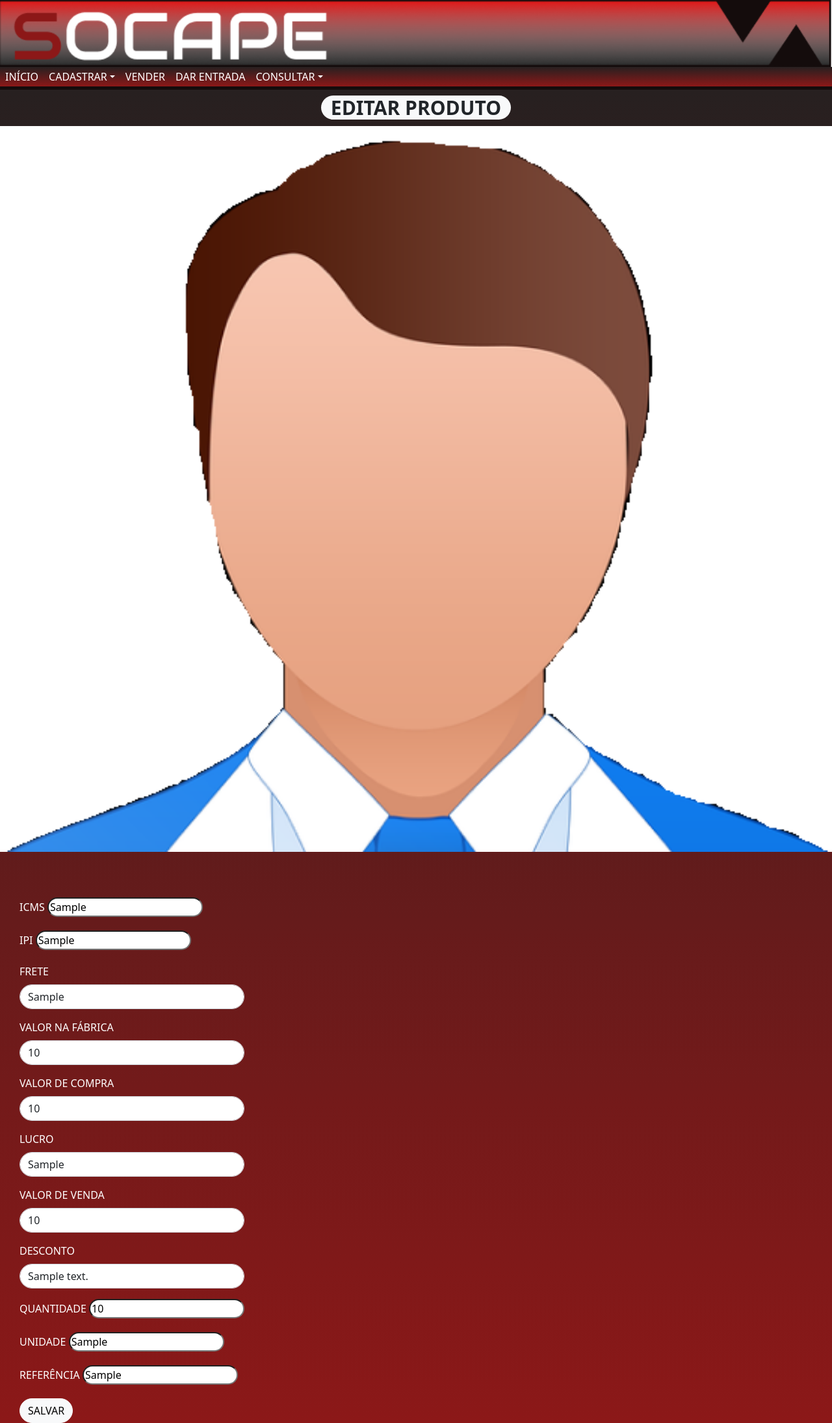
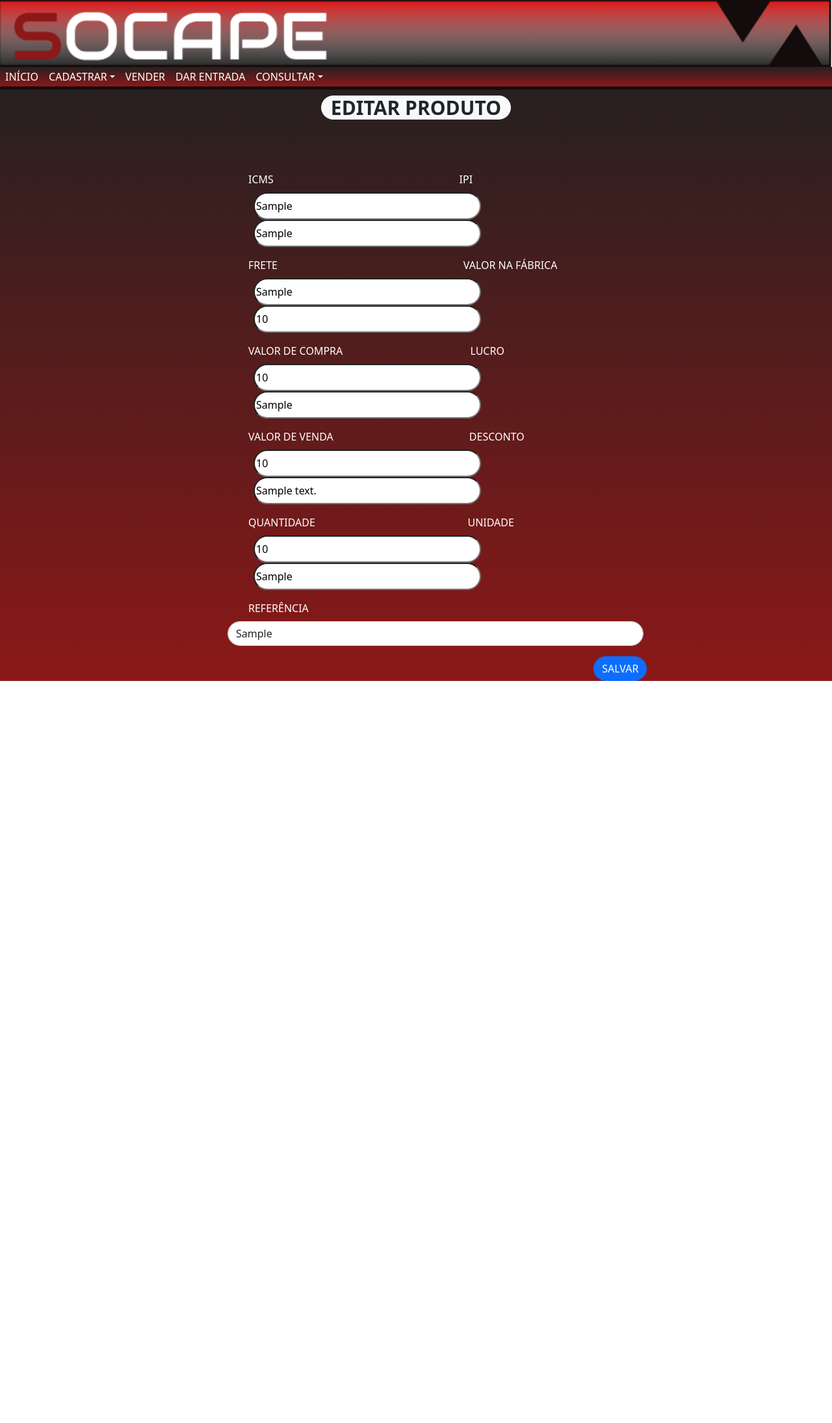
Before and after one commit to WebI-2020-2/socape, a PHP site: page /src/views/consulta/editarProduto.php?id=1 in a window 1280 px wide. Shown: the whole page at 65% size. After the commit the page ends 1048 px from the top, so only its background shows below. Run offline with PHP 8.4, Linux system fonts and the light colour scheme; tables that the repository leaves empty or names only in its code hold one stand-in row (values such as "Sample post"); some libraries are stand-ins or nearby versions.

Commit message:
alterações no front

```diff
--- a/public/css/estilos.css
+++ b/public/css/estilos.css
@@ -119,6 +119,13 @@ form {
   padding: 4px 15px 3px 15px;
   border-radius: 50px;
 }
+#consultproduct{
+  width: 350px;
+  height:42px;
+  border-radius: 30px 30px 30px 30px !important;
+  margin-left: 40px;
+}
+
 
 #divBusca{
   background-color:#ffffff;
--- a/src/views/cadastro/anofabricacao.php
+++ b/src/views/cadastro/anofabricacao.php
@@ -57,7 +57,7 @@ $fabricacoes = new FabricacaoController();
         </div>
     </nav>
 
-    <div id="container">
+    <div id="containerlimitado">
         <h1>
             <span class="badge bg-light text-dark">CADASTRAR ANO DE FABRICAÇÃO</span>
         </h1>
--- a/src/views/cadastro/carro.php
+++ b/src/views/cadastro/carro.php
@@ -57,7 +57,7 @@ $carros = new CarroController();
         </div>
     </nav>
 
-    <div id="container">
+    <div id="containerlimitado">
         <h1>
             <span class="badge bg-light text-dark">CADASTRAR MODELO DE CARRO</span>
         </h1>
--- a/src/views/cadastro/localizacao.php
+++ b/src/views/cadastro/localizacao.php
@@ -57,7 +57,7 @@ $localizacoes = new LocalizacaoController();
         </div>
     </nav>
 
-    <div id="container">
+    <div id="containerlimitado">
         <h1>
             <span class="badge bg-light text-dark">CADASTRAR LOCALIZAÇÃO</span>
         </h1>
--- a/src/views/cadastro/motor.php
+++ b/src/views/cadastro/motor.php
@@ -57,7 +57,7 @@ $motores = new MotorController();
         </div>
     </nav>
 
-    <div id="container">
+    <div id="containerlimitado">
         <h1>
             <span class="badge bg-light text-dark">CADASTRAR POTÊNCIA DO MOTOR</span>
         </h1>
--- a/src/views/cadastro/valvula.php
+++ b/src/views/cadastro/valvula.php
@@ -57,7 +57,7 @@ $valvulas = new ValvulasController();
         </div>
     </nav>
 
-    <div id="container">
+    <div id="containerlimitado">
         <h1>
             <span class="badge bg-light text-dark">CADASTRAR VÁLVULA</span>
         </h1>
--- a/src/views/consulta/cliente.php
+++ b/src/views/consulta/cliente.php
@@ -57,7 +57,7 @@ $clientes = new ClientesController();
         </div>
     </nav>
 
-    <div id="container">
+    <div id="containerlimitado">
         <h1>
             <span class="badge bg-light text-dark">CONSULTAR CLIENTE</span>
         </h1>
@@ -106,7 +106,7 @@ $clientes = new ClientesController();
             }
         } ?>
 
-        <table style="margin-top: 1%"  class="table">
+        <table style="margin-top: 2%"  class="table">
             <thead>
                 <tr>
                     <th>ID</th>
--- a/src/views/consulta/editarProduto.php
+++ b/src/views/consulta/editarProduto.php
@@ -145,54 +145,52 @@ $produto = $produtos->findOne($idproduto);
         }
         ?>
 
-        <img src="./../../../public/imagens/usuario.png">
-        <form method="POST" action="">
+
+
+
+        <form id="formProduto" method="POST" action="">
+                <label style="margin-left: 5%"class="form-label">ICMS</label>
+                <label style="margin-left: 44%"class="form-label">IPI</label>
+            <div  class="mb-3">
+                <input id="consultproduct" type="text"  name="icms" placeholder="ICMS" value="<?= $produto->getIcms(); ?>" required>
+                <input id="consultproduct" type="text"  name="ipi" placeholder="IPI" value="<?= $produto->getIpi(); ?>" required>
+            </div>
+            <label style="margin-left: 5%" class="form-label">FRETE</label>
+            <label style="margin-left: 44%" class="form-label">VALOR NA FÁBRICA</label>
             <div class="mb-3">
-                <label class="form-label">ICMS</label>
-                <input type="text" name="icms" placeholder="ICMS" value="<?= $produto->getIcms(); ?>" required>
+                <input id="consultproduct" type="text"  name="frete" placeholder="FRETE" value="<?= $produto->getFrete(); ?>" required>
+                <input id="consultproduct" type="text"  name="valornafabrica" placeholder="VALOR NA FÁBRICA" value="<?= $produto->getValornafabrica(); ?>" required>
             </div>
+            <label style="margin-left: 5%" class="form-label">VALOR DE COMPRA</label>
+            <label style="margin-left: 30%" class="form-label">LUCRO</label>
             <div class="mb-3">
-                <label class="form-label">IPI</label>
-                <input type="text" name="ipi" placeholder="IPI" value="<?= $produto->getIpi(); ?>" required>
+
+                <input id="consultproduct" type="text"  name="valordecompra" placeholder="VALOR DE COMPRA" value="<?= $produto->getValordecompra(); ?>" required>
+                <input id="consultproduct" type="text"  name="lucro" placeholder="LUCRO" value="<?= $produto->getLucro(); ?>" required>
             </div>
+            <label style="margin-left: 5%"class="form-label">VALOR DE VENDA</label>
+            <label style="margin-left: 32%"class="form-label">DESCONTO</label>
             <div class="mb-3">
-                <label class="form-label">FRETE</label>
-                <input type="text" class="form-control" name="frete" placeholder="FRETE" value="<?= $produto->getFrete(); ?>" required>
+
+                <input id="consultproduct" type="text"  name="valorvenda" placeholder="VALOR DE VENDA" value="<?= $produto->getValorvenda(); ?>" required>
+
+                <input id="consultproduct" type="text"  name="desconto" placeholder="DESCONTO" value="<?= $produto->getDesconto(); ?>" required>
             </div>
+            <label style="margin-left: 5%"class="form-label">QUANTIDADE</label>
+            <label style="margin-left: 36%"class="form-label">UNIDADE</label>
             <div class="mb-3">
-                <label class="form-label">VALOR NA FÁBRICA</label>
-                <input type="text" class="form-control" name="valornafabrica" placeholder="VALOR NA FÁBRICA" value="<?= $produto->getValornafabrica(); ?>" required>
+
+                <input id="consultproduct" type="text"  name="quantidade" placeholder="QUANTIDADE" value="<?= $produto->getQuantidade(); ?>" required>
+
+                <input id="consultproduct" type="text"  name="unidade" placeholder="UNIDADE" value="<?= $produto->getUnidade(); ?>" required>
             </div>
+            <label  style="margin-left: 5%"class="form-label">REFERÊNCIA</label>
             <div class="mb-3">
-                <label class="form-label">VALOR DE COMPRA</label>
-                <input type="text" class="form-control" name="valordecompra" placeholder="VALOR DE COMPRA" value="<?= $produto->getValordecompra(); ?>" required>
-            </div>
-            <div class="mb-3">
-                <label class="form-label">LUCRO</label>
-                <input type="text" class="form-control" name="lucro" placeholder="LUCRO" value="<?= $produto->getLucro(); ?>" required>
-            </div>
-            <div class="mb-3">
-                <label class="form-label">VALOR DE VENDA</label>
-                <input type="text" class="form-control" name="valorvenda" placeholder="VALOR DE VENDA" value="<?= $produto->getValorvenda(); ?>" required>
-            </div>
-            <div class="mb-3">
-                <label class="form-label">DESCONTO</label>
-                <input type="text" class="form-control" name="desconto" placeholder="DESCONTO" value="<?= $produto->getDesconto(); ?>" required>
-            </div>
-            <div class="mb-3">
-                <label class="form-label">QUANTIDADE</label>
-                <input type="text" name="quantidade" placeholder="QUANTIDADE" value="<?= $produto->getQuantidade(); ?>" required>
-            </div>
-            <div class="mb-3">
-                <label class="form-label">UNIDADE</label>
-                <input type="text" name="unidade" placeholder="UNIDADE" value="<?= $produto->getUnidade(); ?>" required>
-            </div>
-            <div class="mb-3">
-                <label class="form-label">REFERÊNCIA</label>
-                <input type="text" name="referencia" placeholder="REFERÊNCIA" value="<?= $produto->getReferencia(); ?>" required>
+
+                <input  type="text" class="form-control" name="referencia" placeholder="REFERÊNCIA" value="<?= $produto->getReferencia(); ?>" required>
             </div>
 
-            <input type="button" class="btn btn-light" onClick="this.form.submit(); this.disabled=true; this.value='SALVANDO...';" value="SALVAR">
+            <input style="margin-left: 88%" type="button" class="btn btn-primary" onClick="this.form.submit(); this.disabled=true; this.value='SALVANDO...';" value="SALVAR">
         </form>
     </div>
 
--- a/src/views/consulta/fornecedor.php
+++ b/src/views/consulta/fornecedor.php
@@ -57,7 +57,7 @@ $fornecedores = new FornecedoresController();
         </div>
     </nav>
 
-    <div id="container">
+    <div id="containerlimitado">
         <h1>
             <span class="badge bg-light text-dark">CONSULTAR FORNECEDOR</span>
         </h1>
--- a/src/views/consulta/produto.php
+++ b/src/views/consulta/produto.php
@@ -92,7 +92,7 @@ $motores = new MotorController();
             if ($produtos->findOne($_GET["id"])) {
                 $produto = $produtos->findOne($_GET["id"]);
         ?>
-                <img src="./../../../public/imagens/imagem.png" alt="..." class="img-thumbnail">
+
                 <div class="mb-3">
                     <label class="form-label">MOTOR</label>
                     <input class="form-control" type="text" placeholder="MOTOR" value="<?= $motores->findOne($produto->getIdmotor())->getPotencia(); ?>" disabled>
--- a/src/views/venda/venda.php
+++ b/src/views/venda/venda.php
@@ -65,7 +65,7 @@ $formas = new FormaPagamentoController();
         </div>
     </nav>
 
-    <div id="container">
+    <div id="containerlimitado">
         <h1>
             <span class="badge bg-light text-dark">VENDAS</span>
         </h1>
```
